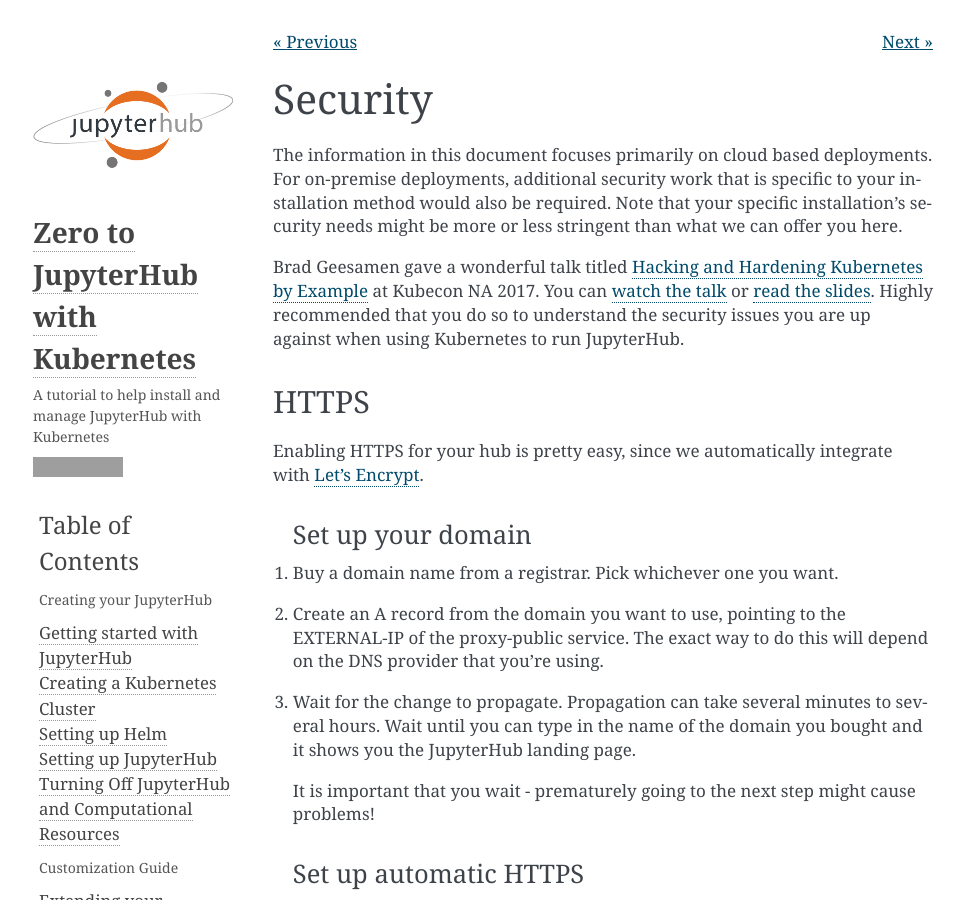
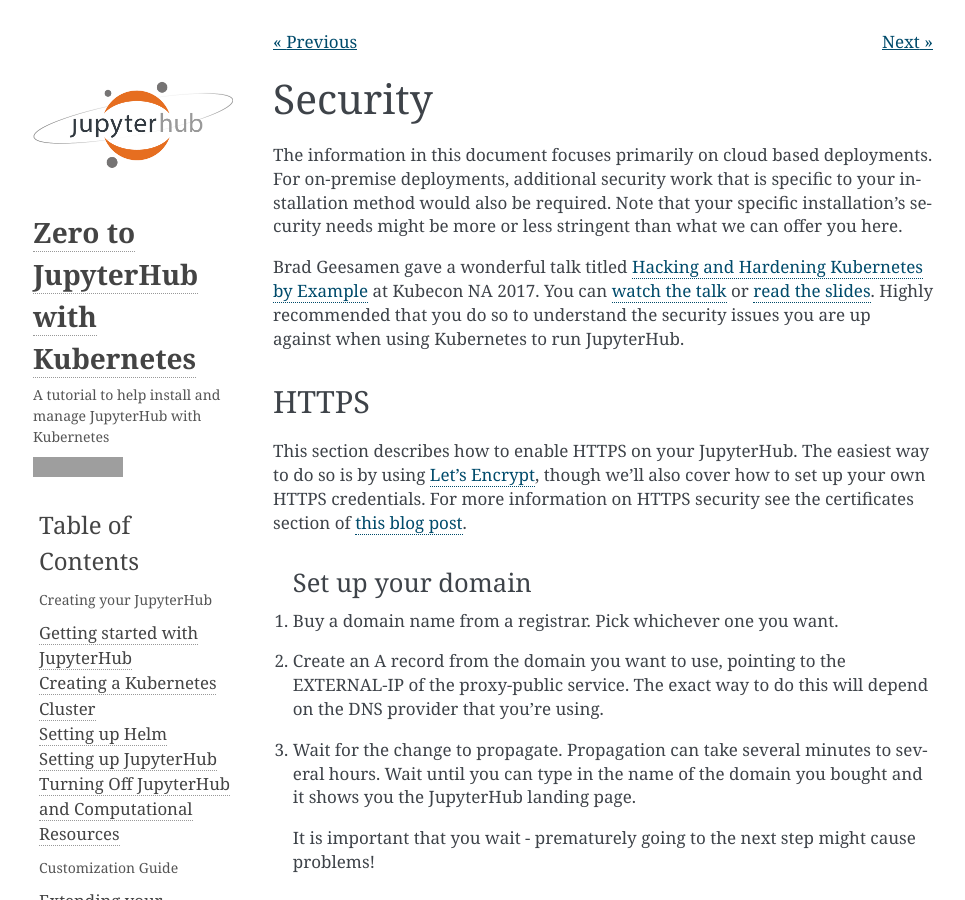
Before and after one commit to jupyterhub/zero-to-jupyterhub-k8s, a Sphinx documentation site: the page built from doc/source/security.md, in a window 1280 px wide and 900 px high. Shown: the whole window, without its empty margins (147-1112 px from the left). Built offline with Sphinx 7.4.7, drawn with Linux system fonts in a browser that asks for light colours; grey boxes are pictures that could not be loaded.

Commit message:
wording updates

```diff
--- a/doc/source/security.md
+++ b/doc/source/security.md
@@ -6,7 +6,8 @@
 
 ## HTTPS
 
-Enabling HTTPS for your hub is pretty easy, since we automatically integrate with [Let's Encrypt](https://letsencrypt.org/).
+This section describes how to enable HTTPS on your JupyterHub. The easiest way to do so is by using [Let's Encrypt](https://letsencrypt.org/), though we'll also cover how to set up your own HTTPS credentials. For more information
+on HTTPS security see the certificates section of [this blog post](https://blog.hartleybrody.com/https-certificates/).
 
 ### Set up your domain
 
```
